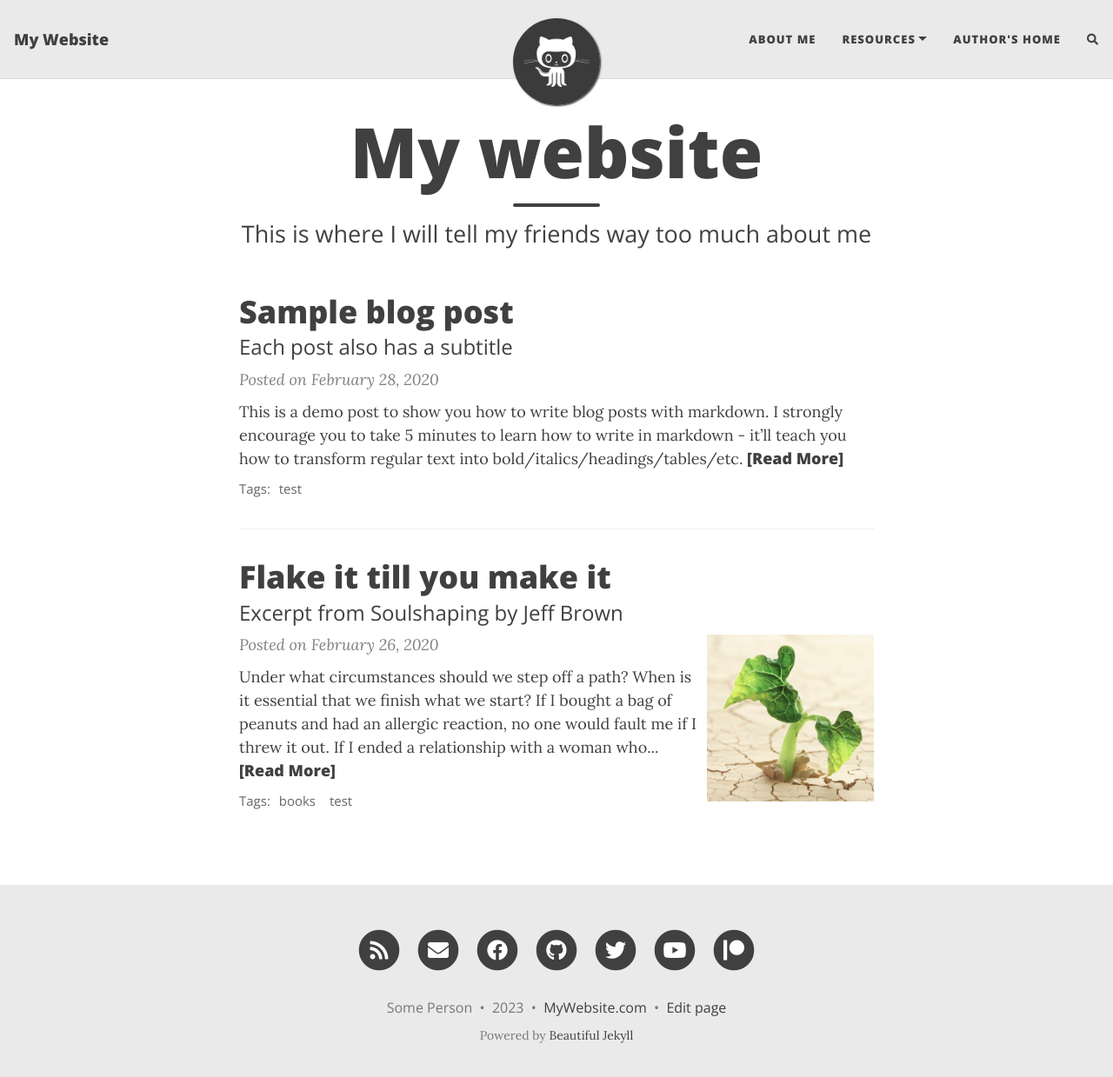
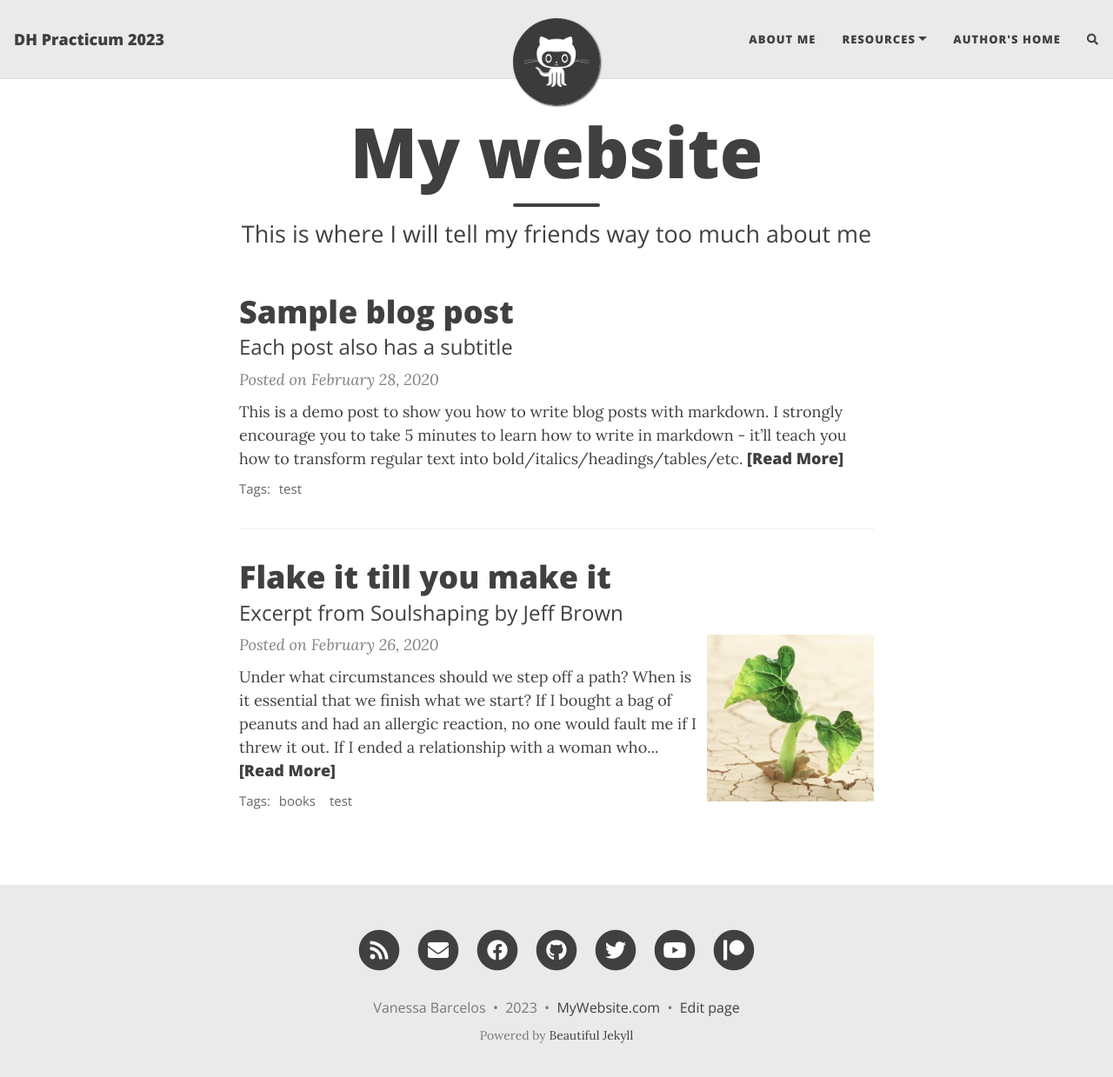
Before and after one commit to vanessabcs/about, a Jekyll site: the page built from index.html, in a window 1280 px wide and 1252 px high. Shown: the top 1239 px of the window at 87% size. Built offline with Jekyll 4.4.1, drawn with Linux system fonts in a browser that asks for light colours; nearby versions of some CDN libraries; the list of posts is cut into pages by our own code; comment, search, counter and statistics services are not loaded.

Commit message:
Update _config.yml

```diff
--- a/_config.yml
+++ b/_config.yml
@@ -10,10 +10,10 @@
 ############################
 
 # Name of website
-title: My Website
+title: DH Practicum 2023
 
 # Your name to show in the footer
-author: Some Person
+author: Vanessa Barcelos
 
 ###############################################
 # --- List of links in the navigation bar --- #
```
